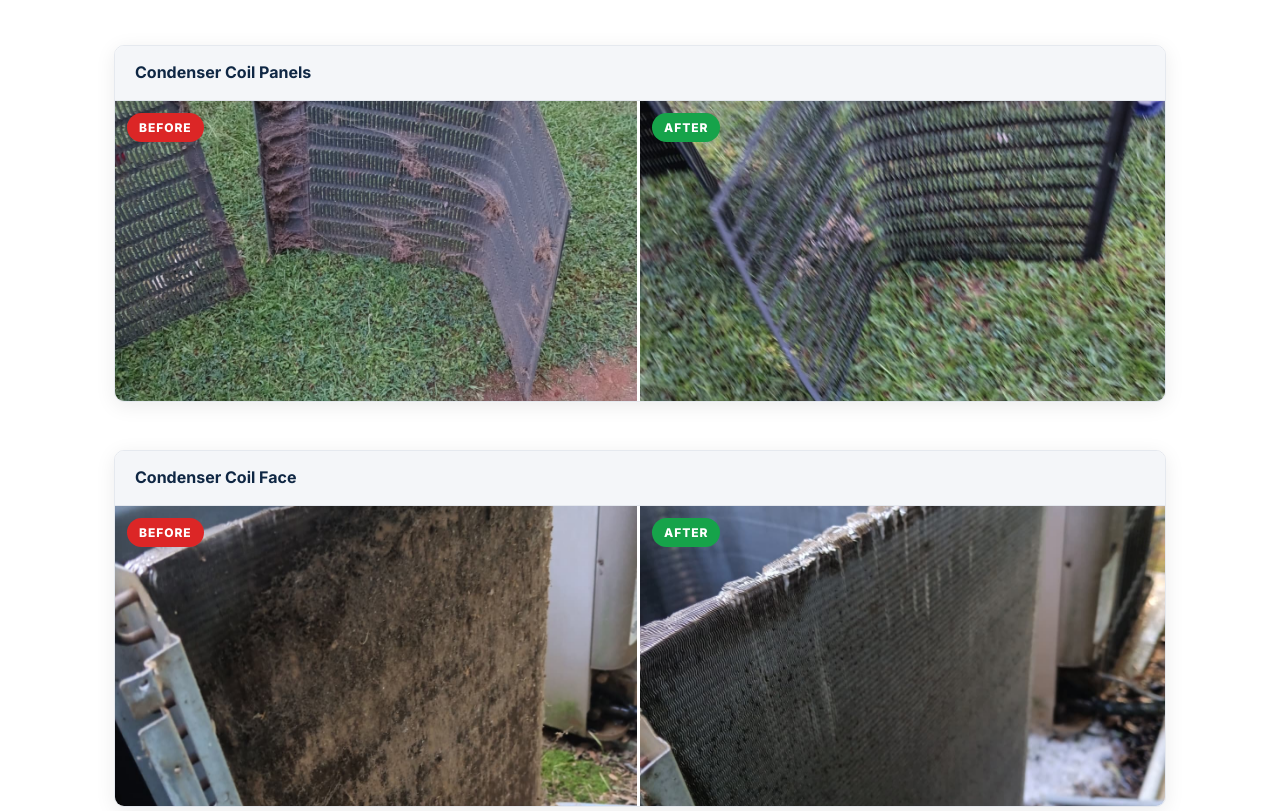
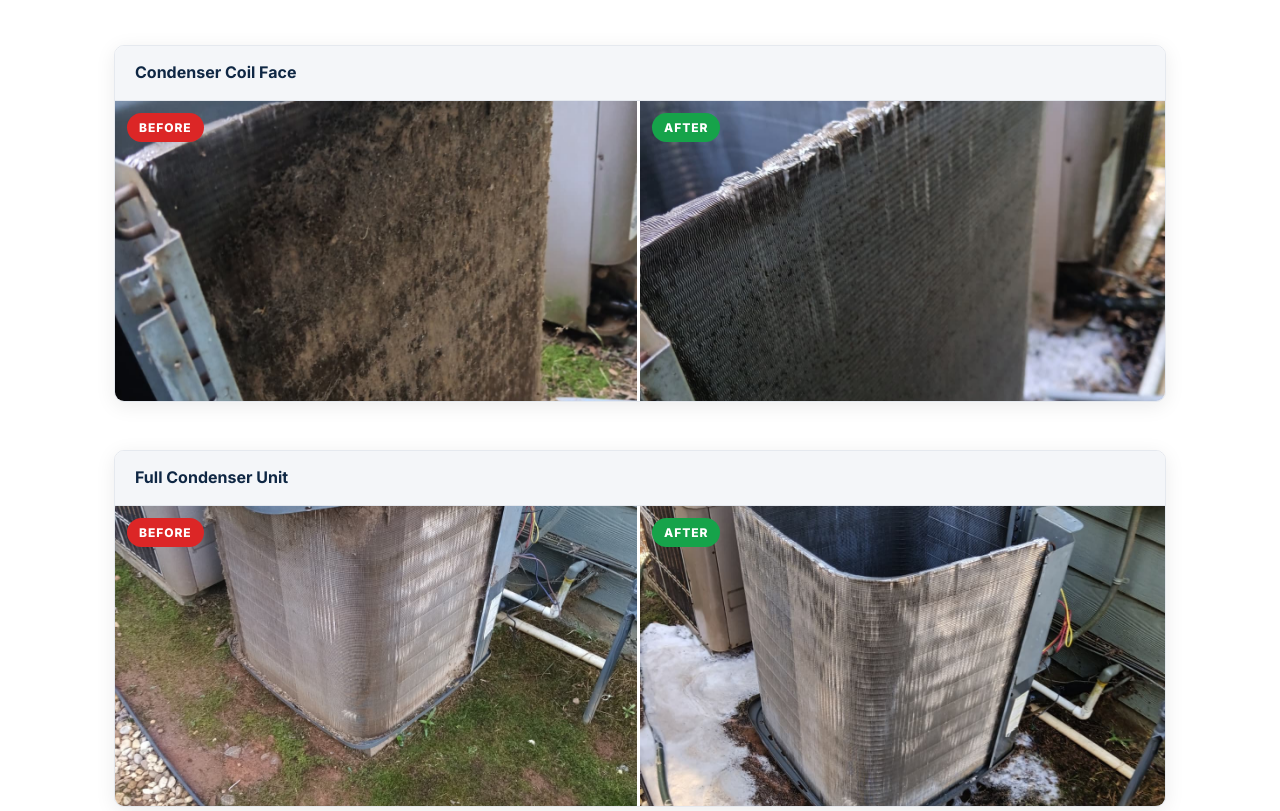
Before and after one commit to dportman/serge-website, a plain HTML site: page index.html in a window 1280 px wide. Shown: the part 1808-2619 px from the top of the page. Drawn offline with Linux system fonts and the light colour scheme.

Commit message:
Remove deleted before/after photo pair (Condenser Coil Panels)
Co-Authored-By: Claude Sonnet 4.6 <noreply@anthropic.com>

```diff
--- a/index.html
+++ b/index.html
@@ -118,21 +118,7 @@
 
       <div class="ba-grid">
 
-        <div class="ba-pair">
-          <h3 class="ba-label-title">Condenser Coil Panels</h3>
-          <div class="ba-images">
-            <div class="ba-side">
-              <img src="photos/residential/1bc658f9-a600-4845-a6ac-93e51334e4bf.jpeg" alt="Heavily clogged coil panels before cleaning" loading="lazy" />
-              <span class="ba-tag ba-tag--before">Before</span>
-            </div>
-            <div class="ba-side">
-              <img src="photos/residential/e5cc396b-f179-4d3a-ac2f-bb363a344f38.jpeg" alt="Clean coil panels after cleaning" loading="lazy" />
-              <span class="ba-tag ba-tag--after">After</span>
-            </div>
-          </div>
-        </div>
-
-        <div class="ba-pair">
+<div class="ba-pair">
           <h3 class="ba-label-title">Condenser Coil Face</h3>
           <div class="ba-images">
             <div class="ba-side">
```
Also changed, not shown: photos/residential/1bc658f9-a600-4845-a6ac-93e51334e4bf.jpeg (deleted), photos/residential/e5cc396b-f179-4d3a-ac2f-bb363a344f38.jpeg (deleted).
